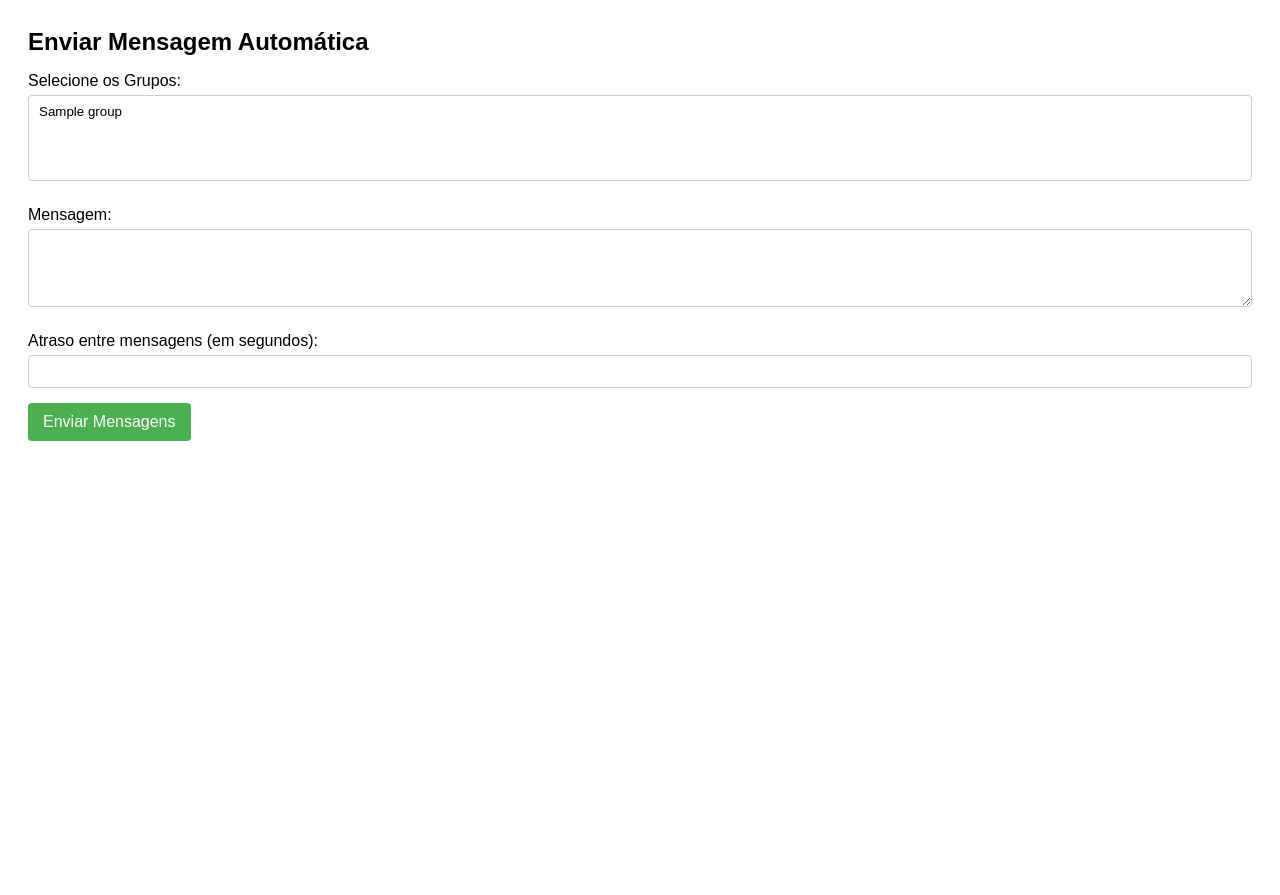
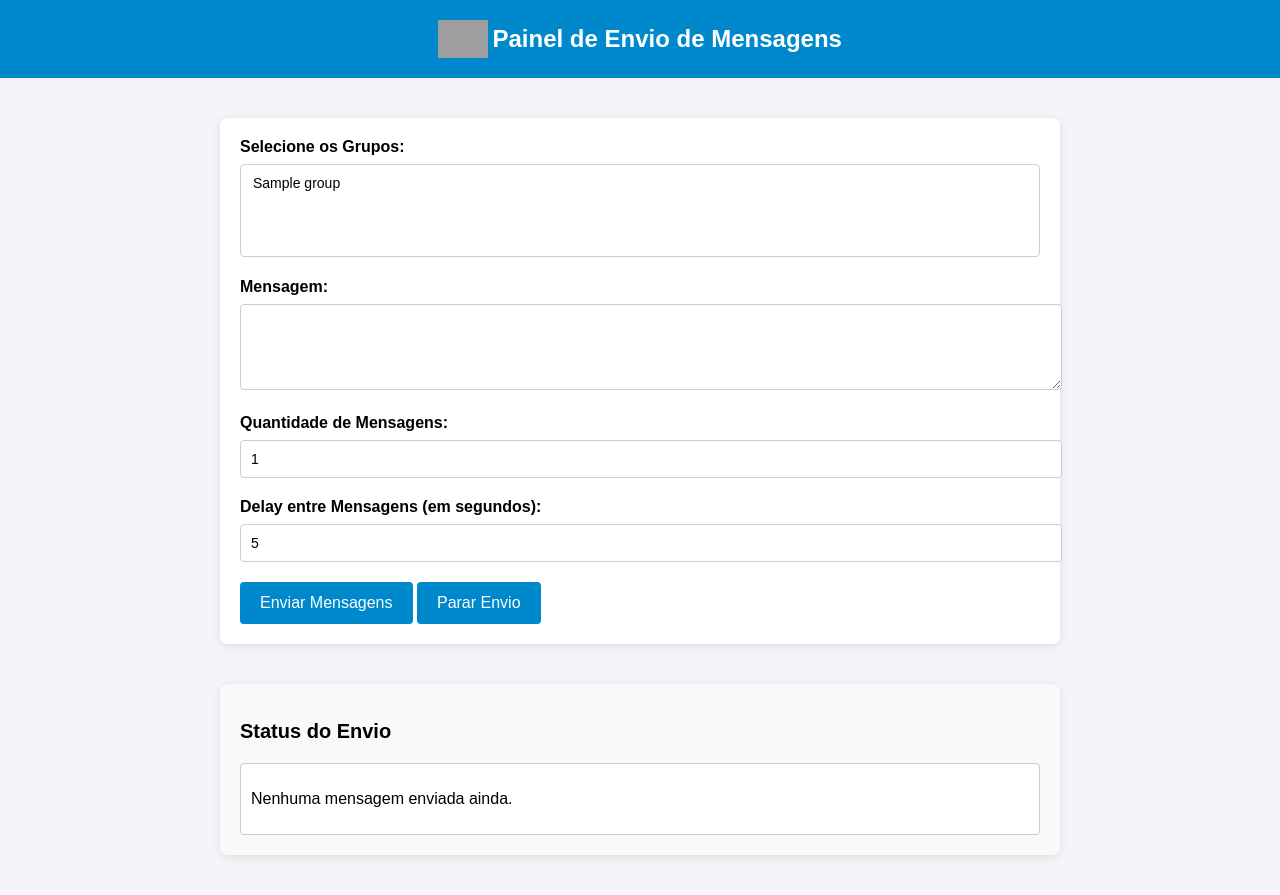
Before and after one commit to Iathi/MeuPainel, a Flask app: template templates/index.html in a window 1280 px wide. Before the commit the page ends 800 px from the top, so only its background shows below. Run offline with Flask 3, Linux system fonts and the light colour scheme; the template is opened without the code that fills it: most values are stand-ins (such as "Sample title", 1, 10 or a date in 2020); grey boxes are pictures that could not be loaded.

Commit message:
Update index.html

```diff
--- a/templates/index.html
+++ b/templates/index.html
@@ -1,33 +1,219 @@
-
-<html lang="en">
+<!DOCTYPE html>
+<html lang="pt-BR">
 <head>
     <meta charset="UTF-8">
     <meta name="viewport" content="width=device-width, initial-scale=1.0">
     <title>Painel de Envio de Mensagens</title>
-    <link rel="stylesheet" href="/static/styles.css">
+    <style>
+        body {
+            font-family: Arial, sans-serif;
+            background-color: #f4f4f9;
+            margin: 0;
+            padding: 0;
+        }
+        .header {
+            background-color: #0088cc;
+            padding: 20px;
+            text-align: center;
+            color: white;
+        }
+        .header img {
+            width: 50px;
+            vertical-align: middle;
+        }
+        .header h1 {
+            display: inline-block;
+            margin: 0;
+            font-size: 24px;
+            vertical-align: middle;
+        }
+        .container {
+            max-width: 800px;
+            margin: 40px auto;
+            background-color: white;
+            padding: 20px;
+            box-shadow: 0 2px 10px rgba(0, 0, 0, 0.1);
+            border-radius: 8px;
+        }
+        .form-group {
+            margin-bottom: 20px;
+        }
+        label {
+            display: block;
+            font-size: 16px;
+            margin-bottom: 8px;
+            font-weight: bold;
+        }
+        select, textarea, input {
+            width: 100%;
+            padding: 10px;
+            border: 1px solid #ccc;
+            border-radius: 4px;
+            font-size: 14px;
+        }
+        button {
+            background-color: #0088cc;
+            color: white;
+            padding: 12px 20px;
+            border: none;
+            border-radius: 4px;
+            font-size: 16px;
+            cursor: pointer;
+            transition: background-color 0.3s ease;
+        }
+        button:hover {
+            background-color: #006699;
+        }
+        .status-container {
+            margin-top: 40px;
+            background-color: #f9f9f9;
+            padding: 20px;
+            border-radius: 8px;
+            box-shadow: 0 2px 10px rgba(0, 0, 0, 0.1);
+        }
+        h2 {
+            font-size: 20px;
+            margin-bottom: 20px;
+        }
+        #status-updates {
+            max-height: 200px;
+            overflow-y: auto;
+            background-color: #fff;
+            padding: 10px;
+            border: 1px solid #ccc;
+            border-radius: 4px;
+        }
+        .status-item {
+            padding: 10px;
+            border-bottom: 1px solid #eee;
+        }
+        .status-item:last-child {
+            border-bottom: none;
+        }
+        .status-item span {
+            font-size: 14px;
+            color: #333;
+        }
+        .error-item {
+            color: red;
+        }
+        @media (max-width: 768px) {
+            .container {
+                padding: 15px;
+            }
+            .header h1 {
+                font-size: 20px;
+            }
+        }
+    </style>
 </head>
 <body>
-    <h1>Enviar Mensagem Automática</h1>
+    <div class="header">
+        <img src="https://upload.wikimedia.org/wikipedia/commons/8/82/Telegram_logo.svg" alt="Telegram Logo">
+        <h1>Painel de Envio de Mensagens</h1>
+    </div>
+    <div class="container">
+        <form id="messageForm">
+            <div class="form-group">
+                <label for="groups">Selecione os Grupos:</label>
+                <select name="groups" multiple>
+                    {% for group_id, group_name in groups %}
+                        <option value="{{ group_id }}">{{ group_name }}</option>
+                    {% endfor %}
+                </select>
+            </div>
+            <div class="form-group">
+                <label for="message">Mensagem:</label>
+                <textarea name="message" rows="4" required></textarea>
+            </div>
+            <div class="form-group">
+                <label for="total_messages">Quantidade de Mensagens:</label>
+                <input type="number" name="total_messages" min="1" value="1" required>
+            </div>
+            <div class="form-group">
+                <label for="delay">Delay entre Mensagens (em segundos):</label>
+                <input type="number" name="delay" min="1" value="5" required>
+            </div>
+            <button type="button" onclick="startSending()">Enviar Mensagens</button>
+            <button type="button" onclick="stopSending()">Parar Envio</button>
+        </form>
+    </div>
 
-    <form id="send-form" action="/send_messages" method="post">
-        <label for="groups">Selecione os Grupos:</label>
-        <select id="groups" name="groups" multiple>
-            {% for group_id, group_name in groups %}
-                <option value="{{ group_id }}">{{ group_name }}</option>
-            {% endfor %}
-        </select>
+    <!-- Status do envio -->
+    <div class="container status-container">
+        <h2>Status do Envio</h2>
+        <div id="status-updates">
+            <p>Nenhuma mensagem enviada ainda.</p>
+        </div>
+    </div>
 
-        <label for="message">Mensagem:</label>
-        <textarea id="message" name="message" rows="4" cols="50"></textarea>
+    <script>
+        let sendingInterval;
 
-        <label for="delay">Atraso entre mensagens (em segundos):</label>
-        <input type="number" id="delay" name="delay" min="1" step="1">
+        function startSending() {
+            const formData = new FormData(document.getElementById('messageForm'));
 
-        <button type="submit">Enviar Mensagens</button>
-    </form>
+            fetch('/send_messages', {
+                method: 'POST',
+                body: formData
+            })
+            .then(response => response.json())
+            .then(data => {
+                updateStatus(data);
+                // Atualiza o status a cada 3 segundos
+                sendingInterval = setInterval(fetchStatusUpdates, 3000);
+            })
+            .catch(error => {
+                console.error('Erro ao enviar mensagens:', error);
+            });
+        }
 
-    <div id="status"></div>
+        function stopSending() {
+            clearInterval(sendingInterval);
+            fetch('/stop_sending', { method: 'POST' })  // Adiciona a requisição para parar o envio
+                .then(response => response.json())
+                .then(data => {
+                    updateStatus(data);
+                })
+                .catch(error => {
+                    console.error('Erro ao parar o envio:', error);
+                });
+        }
 
-    <script src="/static/scripts.js"></script>
+        function fetchStatusUpdates() {
+            fetch('/status_updates')
+                .then(response => response.json())
+                .then(data => {
+                    updateStatus(data);
+                });
+        }
+
+        function updateStatus(status) {
+            const statusContainer = document.getElementById('status-updates');
+            statusContainer.innerHTML = '';
+
+            if (status.sending.length > 0) {
+                status.sending.forEach((msg) => {
+                    const statusItem = document.createElement('div');
+                    statusItem.classList.add('status-item');
+                    statusItem.innerHTML = `<span>${msg}</span>`;
+                    statusContainer.appendChild(statusItem);
+                });
+            }
+
+            if (status.errors.length > 0) {
+                status.errors.forEach((error) => {
+                    const errorItem = document.createElement('div');
+                    errorItem.classList.add('status-item', 'error-item');
+                    errorItem.innerHTML = `<span>${error}</span>`;
+                    statusContainer.appendChild(errorItem);
+                });
+            }
+
+            if (status.sending.length === 0 && status.errors.length === 0) {
+                statusContainer.innerHTML = '<p>Nenhuma mensagem enviada ainda.</p>';
+            }
+        }
+    </script>
 </body>
 </html>
```
